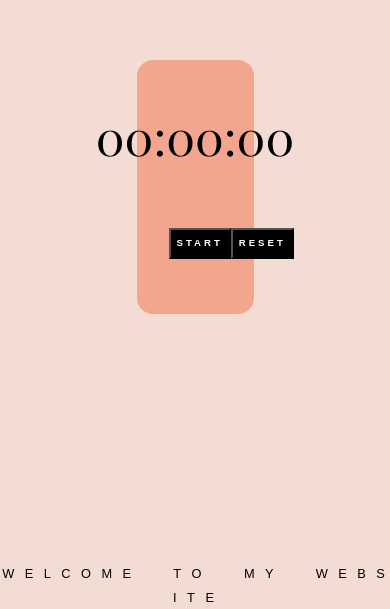
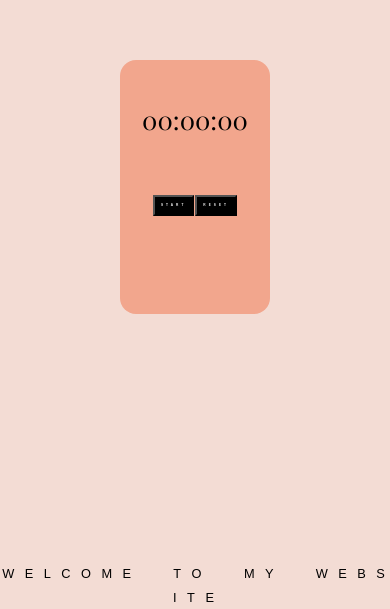
Before and after one commit to TheyCallMePrem/Stopwatch-JS, a plain HTML site: page index.html in a window 390 px wide. Shown: the part 235-844 px from the top of the page. Drawn offline with nearby package versions, Linux system fonts and the light colour scheme.

Commit message:
Update styles.css

```diff
--- a/styles.css
+++ b/styles.css
@@ -37,6 +37,7 @@ h1, h2, h3, h4, h5, h6 {
 } */
 
 .container {
+    min-width: 150px;
     width: 60%;
     /* height:25%; */
     background-color: var(--secondary-color);
@@ -157,7 +158,7 @@ footer{
     height:30%;
     }
     #timer{
-        font-size: 1.5rem;
+        font-size: 0.8rem;
         margin: 0 auto;
         width: 100%;
         display: flex;
@@ -169,7 +170,7 @@ footer{
         padding: 0.375rem;
         font-family: 'Gothic A1', sans-serif;
         font-weight: 600;
-        font-size: 0.6rem;
+        font-size: 0.2rem;
         text-transform: uppercase;
         letter-spacing: 0.1875rem;
         background-color: #000000;
```
